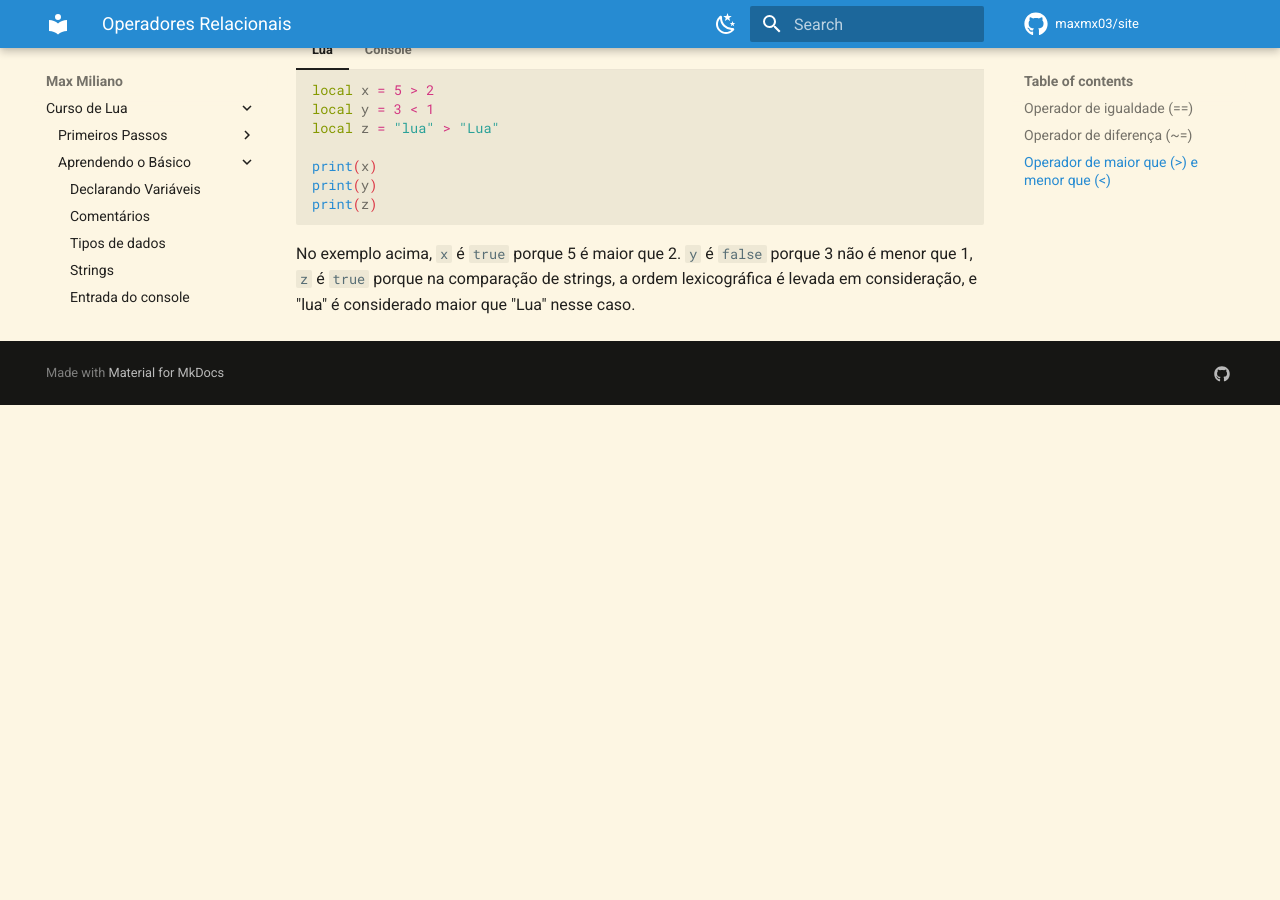
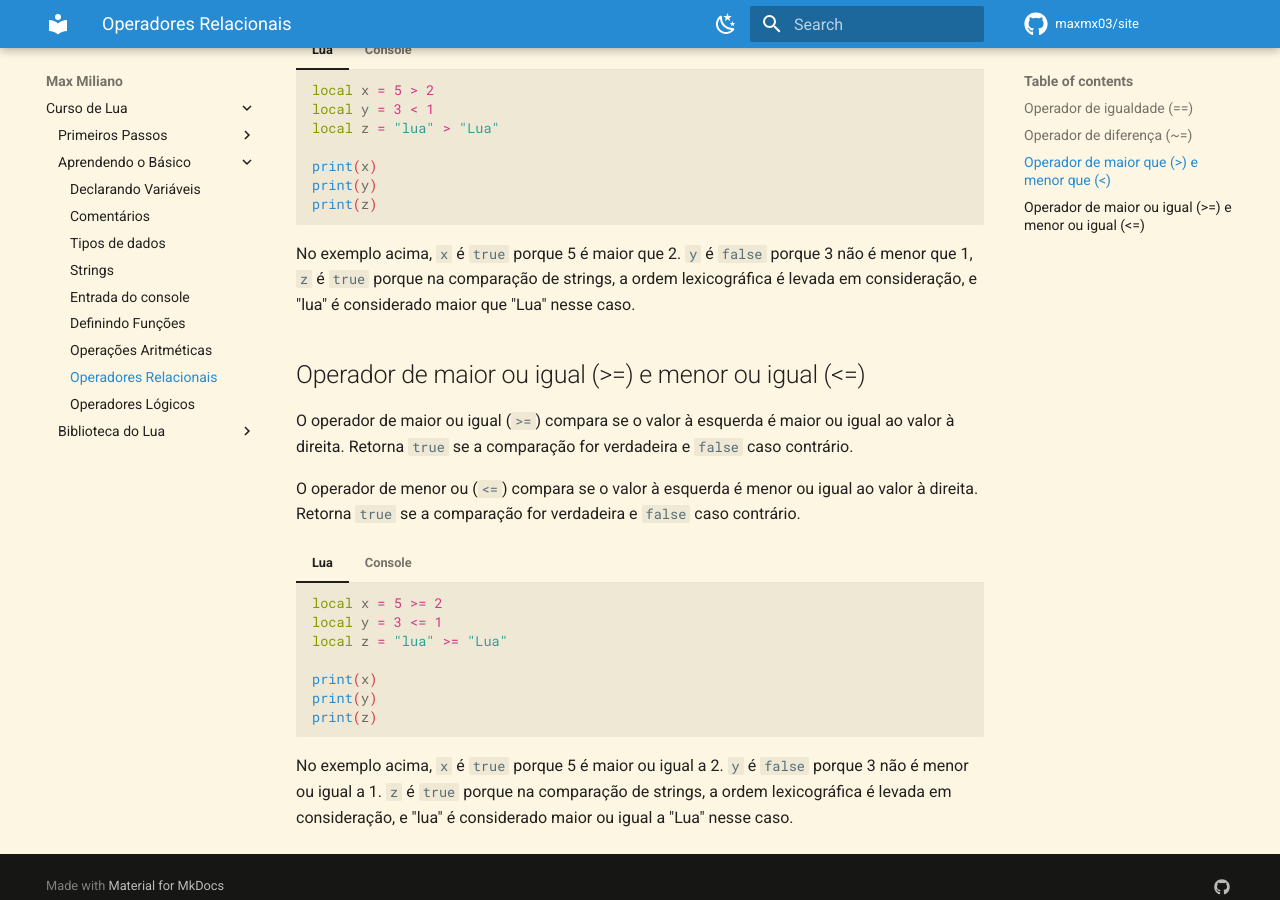
Before and after one commit to maxmx03/site, an MkDocs documentation site: the page built from docs/Lua Guide/Basics/relational.md, in a window 1280 px wide and 900 px high, scrolled down 1349 px. Built offline with MkDocs 1.6.1 and Material for MkDocs 9.7.7, drawn with Linux system fonts in a browser that asks for light colours; comment, search, counter and statistics services are not loaded; before the commit the page ends 1754 px from its top, so only the background shows below that.

Commit message:
update: lua course: relational

````diff
--- a/docs/Lua Guide/Basics/relational.md
+++ b/docs/Lua Guide/Basics/relational.md
@@ -100,3 +100,38 @@
 não é menor que 1, `z` é `true` porque na comparação de strings, a ordem
 lexicográfica é levada em consideração, e "lua" é considerado maior que "Lua"
 nesse caso.
+
+## Operador de maior ou igual (>=) e menor ou igual (<=)
+
+O operador de maior ou igual (`>=`) compara se o valor à esquerda é maior ou
+igual ao valor à direita. Retorna `true` se a comparação for verdadeira e `false`
+caso contrário.
+
+O operador de menor ou (`<=`) compara se o valor à esquerda é menor ou igual ao
+valor à direita. Retorna `true` se a comparação for verdadeira e `false` caso
+contrário.
+
+=== "Lua"
+
+    ```lua
+    local x = 5 >= 2
+    local y = 3 <= 1
+    local z = "lua" >= "Lua"
+
+    print(x)
+    print(y)
+    print(z)
+    ```
+
+=== "Console"
+
+    ```bash
+    true
+    false
+    true
+    ```
+
+No exemplo acima, `x` é `true` porque 5 é maior ou igual a 2. `y` é `false`
+porque 3 não é menor ou igual a 1. `z` é `true` porque na comparação de
+strings, a ordem lexicográfica é levada em consideração, e "lua" é
+considerado maior ou igual a "Lua" nesse caso.
````
